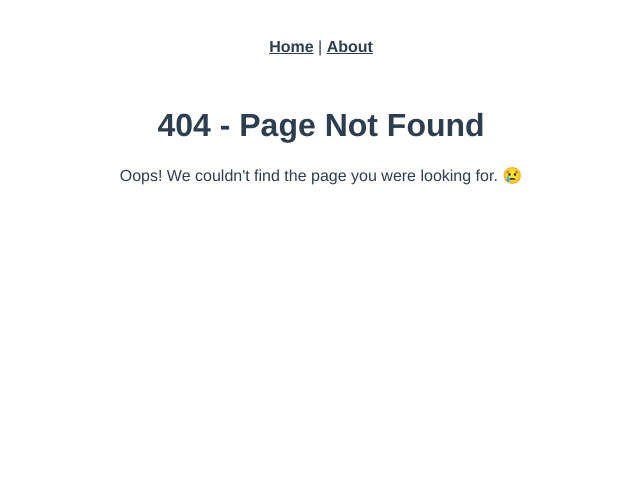
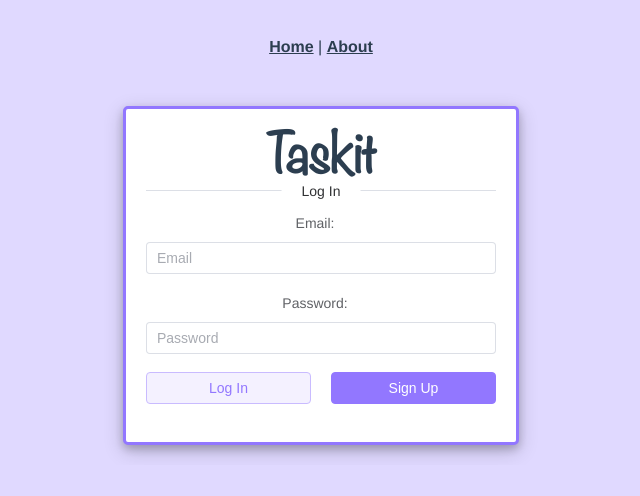
Before and after one commit to mathieugeoffroy052/ecse428-group-project, a Vue app in the folder taskit-frontend/: page /login in a window 1280 px wide. Before the commit this address had no page. Shown: the top 496 px of the page, without its empty margins (319-959 px from the left). Built offline with nearby package versions, Linux system fonts and the light colour scheme.

Commit message:
Added Log In frontend components

```diff
--- a/taskit-frontend/package.json
+++ b/taskit-frontend/package.json
@@ -14,6 +14,7 @@
   "dependencies": {
     "connect-history-api-fallback": "^1.6.0",
     "core-js": "^3.6.5",
+    "element-plus": "^2.0.2",
     "express": "^4.17.2",
     "serve-static": "^1.14.2",
     "vue": "^3.0.0",
--- a/taskit-frontend/src/App.vue
+++ b/taskit-frontend/src/App.vue
@@ -27,4 +27,10 @@
 #nav a.router-link-exact-active {
   color: #42b983;
 }
+@font-face {
+  font-family: 'Noteworthy Light';
+  font-style: normal;
+  font-weight: normal;
+  src: local('Noteworthy Light'), url('../public/fonts/Noteworthy/Noteworthy-Lt.woff') format('woff');
+}
 </style>
--- a/taskit-frontend/src/main.js
+++ b/taskit-frontend/src/main.js
@@ -1,5 +1,7 @@
 import { createApp } from "vue";
 import App from "./App.vue";
 import router from "./router";
+import ElementPlus from 'element-plus'
+import 'element-plus/dist/index.css'
 
-createApp(App).use(router).mount("#app");
+createApp(App).use(router).use(ElementPlus).mount("#app");
--- a/taskit-frontend/src/router/index.js
+++ b/taskit-frontend/src/router/index.js
@@ -1,5 +1,6 @@
 import { createRouter, createWebHistory } from "vue-router";
 import Home from "../views/Home.vue";
+import Login from "../views/Login.vue";
 import NotFound from "../components/NotFound.vue";
 
 const routes = [
@@ -7,6 +8,11 @@ const routes = [
     path: "/",
     name: "Home",
     component: Home,
+  },
+  {
+    path: "/login",
+    name: "Login",
+    component: Login,
   },
   {
     path: "/about",
--- /dev/null
+++ b/taskit-frontend/src/views/Login.vue
@@ -0,0 +1,60 @@
+<template>
+    <el-container>
+        <el-main>
+        <el-row>
+            <div class="card">
+                <h1>Taskit</h1>
+                <el-row>
+                    <el-divider style="margin:0px; padding:0px; padding-bottom:20px">Log In</el-divider>
+                </el-row>
+                <el-form label-position="top">
+                    <el-form-item label="Email:">
+                        <el-input placeholder="Email"/>
+                    </el-form-item>
+                    <el-form-item label="Password:">
+                        <el-input type="password" placeholder="Password"/>
+                    </el-form-item>
+                </el-form>
+                <el-row justify="space-between">
+                    <el-form-item>
+                        <el-button color="#9277FF" plain class="main-button">Log In</el-button>
+                    </el-form-item>
+                    <el-button color="#9277FF" style="color: white" class="main-button">Sign Up</el-button>
+                </el-row>
+            </div>
+        </el-row>
+        </el-main>
+    </el-container>
+</template>
+
+<script >
+
+</script>
+
+<style>
+.card {
+    border-style: solid;
+    border-radius: 5px;
+    border-color: #9277FF;
+    background-color: white;
+    box-shadow: 0 4px 8px 0 rgba(0, 0, 0, 0.2), 0 6px 20px 0 rgba(0, 0, 0, 0.19);
+    padding-left: 20px;
+    padding-right: 20px;
+    padding-bottom: 20px;
+    width: 350px;
+    margin: auto;
+}
+h1 {
+    font-family: "Noteworthy Light";
+    font-size: 50px;
+    padding: 0px;
+    margin: 0px;
+    font-style: normal;
+}
+body {
+    background-color: #9277FF47;
+}
+.main-button {
+    width: 165px;
+}
+</style>
```
Also changed, not shown: taskit-frontend/public/fonts/Noteworthy/Noteworthy-Lt.woff (added), 1 other file (tests, documents, lock files or other folders).
